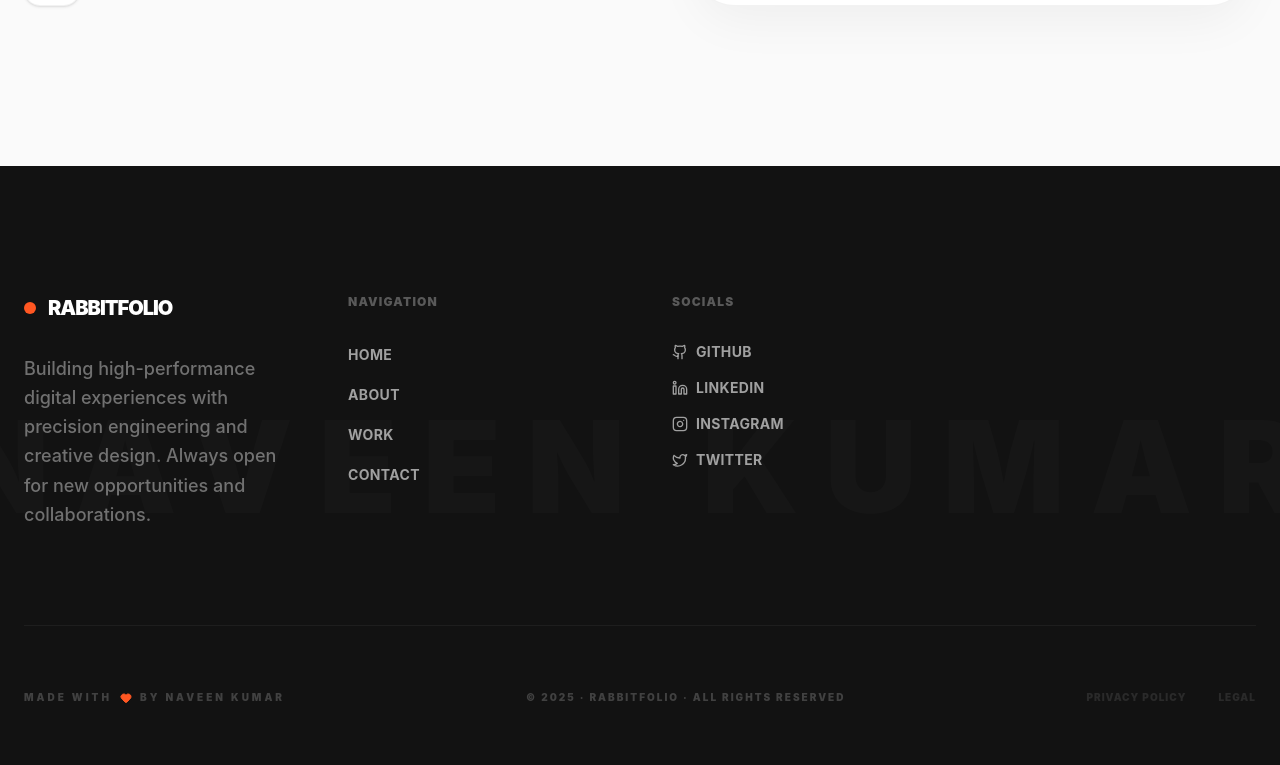
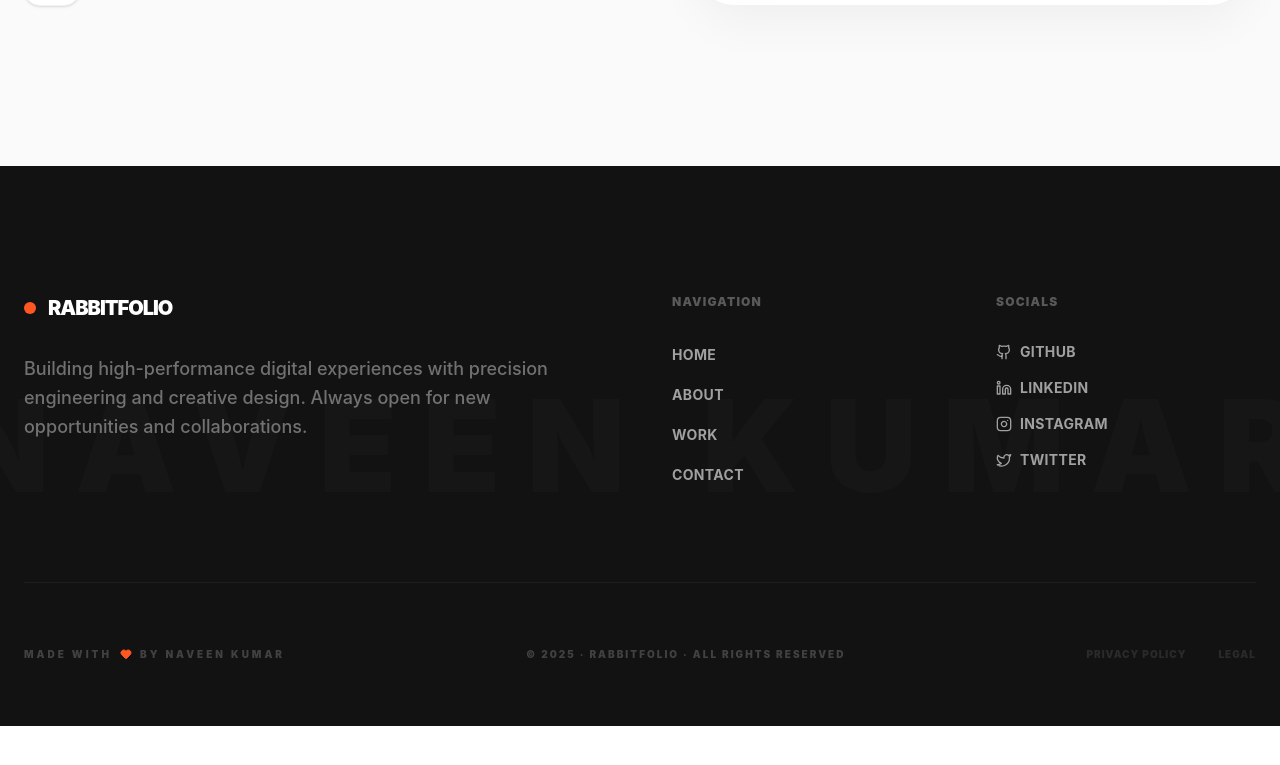
Before and after one commit to sdenaveenkumar/portfolio-mobileSiteServer, a React (Vite) app: page / in a window 1280 px wide. Shown: the part 3333-4098 px from the top of the page. After the commit the page ends 4059 px from the top, so only its background shows below. Built offline with nearby package versions, Linux system fonts and the light colour scheme.

Commit message:
Fix code review findings - remove duplicate padding and fix footer grid span logic
Agent-Logs-Url: https://github.com/sdenaveenkumar/portfolio-mobileSiteServer/sessions/caac5ce0-81cc-49a1-9f1f-0dc5526a40d4

Co-authored-by: sdenaveenkumar <168628074+sdenaveenkumar@users.noreply.github.com>

```diff
--- a/src/App.jsx
+++ b/src/App.jsx
@@ -134,7 +134,7 @@ function App() {
       <div className="fixed top-3 right-3 sm:top-4 sm:right-4 md:top-6 md:right-6 z-[110] block resume-btn-fixed">
         <button
           onClick={() => setShowPopup(true)}
-          className="group relative flex items-center justify-center px-3 sm:px-4 md:px-5 lg:px-8 py-1.5 md:py-2 md:py-2.5 bg-[#121212] text-white rounded-full font-black text-[8px] sm:text-[9px] md:text-xs uppercase tracking-[0.15em] md:tracking-[0.2em] transition-all hover:scale-105 active:scale-95 shadow-xl"
+          className="group relative flex items-center justify-center px-3 sm:px-4 md:px-5 lg:px-8 py-1.5 md:py-2.5 bg-[#121212] text-white rounded-full font-black text-[8px] sm:text-[9px] md:text-xs uppercase tracking-[0.15em] md:tracking-[0.2em] transition-all hover:scale-105 active:scale-95 shadow-xl"
         >
           <div className="absolute inset-0 rounded-full bg-gradient-to-r from-[#ff5722] to-[#ff9800] opacity-0 group-hover:opacity-100 transition-opacity" />
           <span className="relative whitespace-nowrap">Resume</span>
@@ -426,7 +426,7 @@ function App() {
 
         <div className="max-w-7xl mx-auto relative z-10">
           <div className="grid grid-cols-1 sm:grid-cols-2 lg:grid-cols-4 gap-8 md:gap-12 lg:gap-16 mb-12 md:mb-24">
-            <div className="col-span-1 sm:col-span-2 lg:col-span-1">
+            <div className="col-span-1 sm:col-span-2 lg:col-span-2">
               <div className="flex items-center gap-3 mb-6 md:mb-8">
                 <div className="w-3 h-3 rounded-full bg-[#ff5722]" />
                 <span className="font-black text-lg md:text-xl tracking-tighter uppercase">RabbitFolio</span>
```
